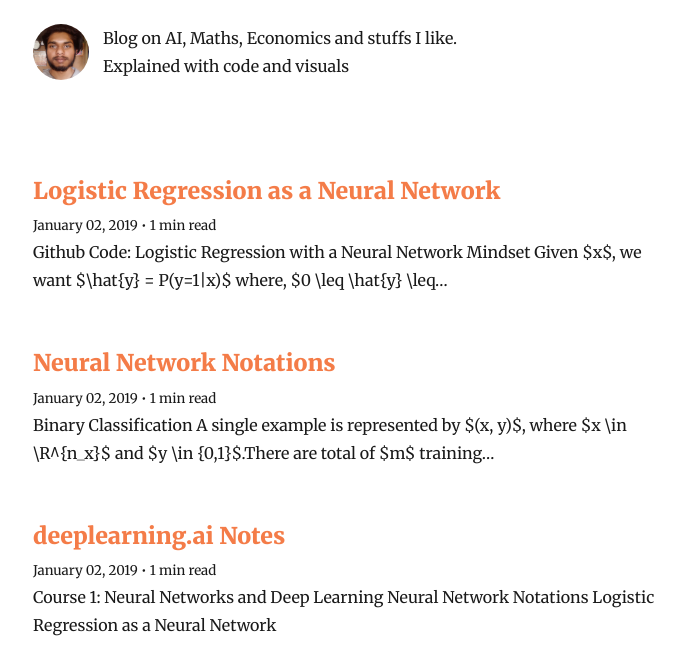
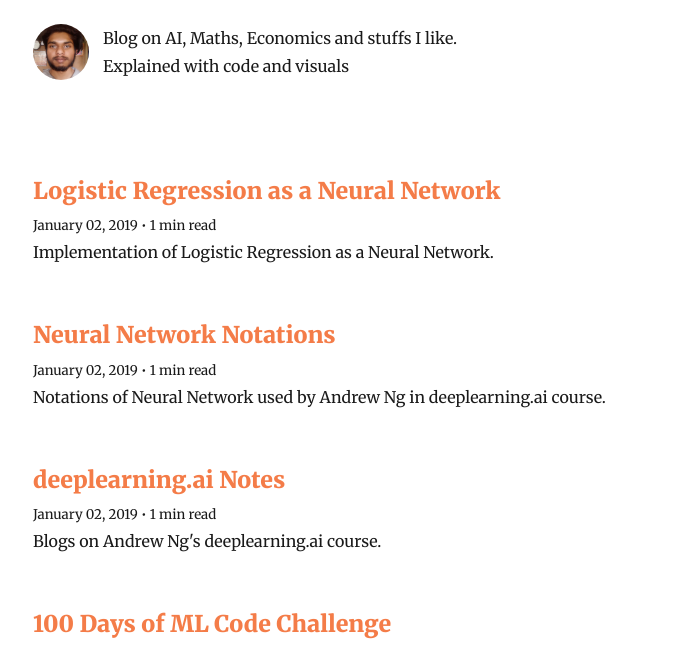
Before and after one commit to sabbiu/sabbiushah.com.np, a Gatsby site: page / in a window 1280 px wide. Shown: the part 116-764 px from the top of the page, without its empty margins (292-977 px from the left). Built offline with nearby package versions, Linux system fonts and the light colour scheme; Gatsby itself is replaced by a stand-in of ours; some packages are replaced by stand-ins of ours.

Commit message:
excerpt changed to spoiler

```diff
--- a/src/pages/index.js
+++ b/src/pages/index.js
@@ -46,7 +46,7 @@ class BlogIndex extends React.Component {
                 {node.frontmatter.date}
                 {` • ${node.timeToRead} min read`}
               </small>
-              <p dangerouslySetInnerHTML={{ __html: node.excerpt }} />
+              <p dangerouslySetInnerHTML={{ __html: node.frontmatter.spoiler }} />
             </div>
           )
         })}
@@ -68,7 +68,6 @@ export const pageQuery = graphql`
     allMarkdownRemark(sort: { fields: [frontmatter___date], order: DESC }) {
       edges {
         node {
-          excerpt
           fields {
             slug
           }
@@ -76,6 +75,7 @@ export const pageQuery = graphql`
           frontmatter {
             date(formatString: "MMMM DD, YYYY")
             title
+            spoiler
           }
         }
       }
```
